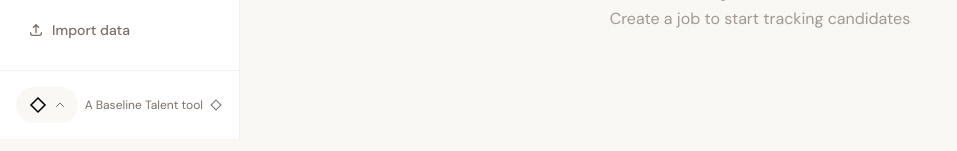
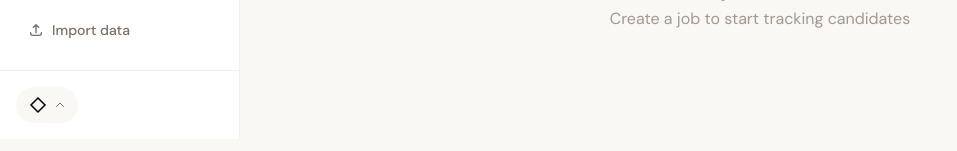
Before and after one commit to phil-baseline/baseline-talent-lineup, a React (Vite) app: page / in a window 1280 px wide. Shown: the part 469-620 px from the top of the page, without its empty margins (0-957 px from the left). Built offline with nearby package versions, Linux system fonts and the light colour scheme.

Commit message:
Remove redundant Baseline branding from sidebar footer
The support menu button now serves as the branding element,
so the "A Baseline Talent tool" link is no longer needed.

Co-Authored-By: Claude Opus 4.5 <noreply@anthropic.com>

```diff
--- a/src/components/Sidebar/Sidebar.tsx
+++ b/src/components/Sidebar/Sidebar.tsx
@@ -17,21 +17,8 @@ export function Sidebar() {
           <ImportExport />
         </div>
 
-        <div className="p-4 border-t border-brown/10 flex items-center justify-between">
+        <div className="p-4 border-t border-brown/10">
           <SupportMenu onOpenPrivacy={() => setShowPrivacy(true)} />
-          <a
-            href="https://baselinetalent.xyz"
-            target="_blank"
-            rel="noopener noreferrer"
-            className="flex items-center gap-1.5 text-xs text-stone hover:text-deep-brown transition-colors"
-          >
-            A Baseline Talent tool
-            <img
-              src="./assets/baseline_icon_black.svg"
-              alt=""
-              className="w-3.5 h-3.5 opacity-50"
-            />
-          </a>
         </div>
       </aside>
 
```
